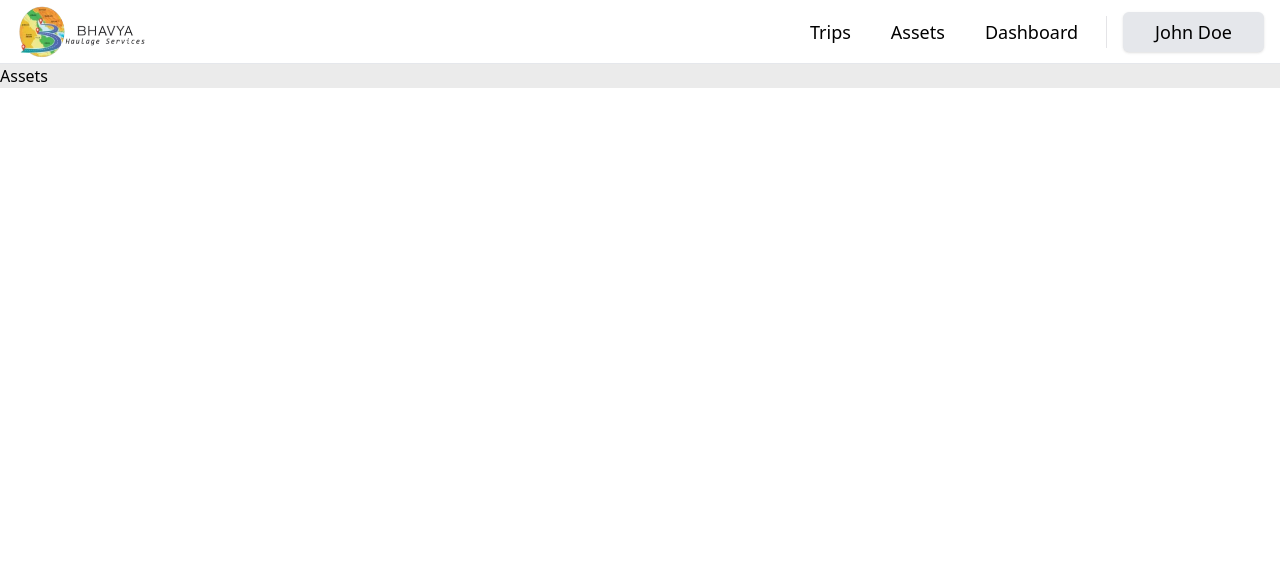
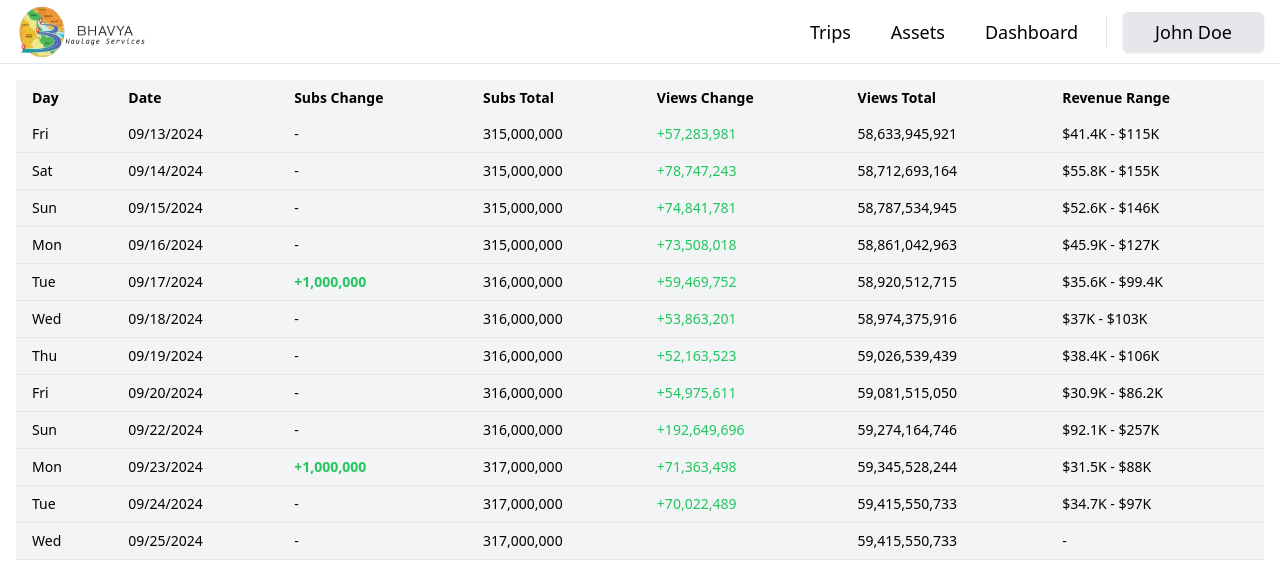
Before and after one commit to BuddyBoy26/BHS-Investor-Portal, a React (Vite) app in the folder BHS_frontend/: page /assets in a window 1280 px wide. Shown: the top 586 px of the page. Built offline with nearby package versions, Linux system fonts and the light colour scheme.

Commit message:
resolve merge conflict

```diff
--- a/BHS_frontend/src/Assets.jsx
+++ b/BHS_frontend/src/Assets.jsx
@@ -1,7 +1,12 @@
 import React from "react";
+import StatsTable from "./statsTable";
 
 const Assets = () => {
-  return <div>Assets</div>;
+  return (
+    <div className="w-full flex flex-col bg-white">
+      <StatsTable />
+    </div>
+  );
 };
 
 export default Assets;
--- a/BHS_frontend/src/Profile.jsx
+++ b/BHS_frontend/src/Profile.jsx
@@ -14,7 +14,7 @@ const user = {
 
 function Profile() {
   return (
-    <div className="bg-gray-50 min-h-screen py-8">
+    <div className="bg-gray-100 min-h-screen py-8">
       <div className="lg:w-2/3 mx-auto flex flex-col bg-white shadow-md rounded-lg p-6 items-center content-center my-4">
         <img
           className="h-28 justify-center max-w-28 items-center rounded-full my-4"
@@ -27,7 +27,7 @@ function Profile() {
           Info about you and your preferences across Google services
         </p> */}
 
-        <div className="bg-gray-50 p-4 rounded-lg w-5/6 flex flex-col items-center content-center">
+        <div className="bg-gray-100 p-4 rounded-lg w-5/6 flex flex-col items-center content-center">
           <h2 className="text-xl font-medium text-gray-900 my-5 text-center">
             Your profile information in Bhavya Investor Portal
           </h2>
--- a/BHS_frontend/src/StatsTable.jsx
+++ b/BHS_frontend/src/StatsTable.jsx
@@ -1,21 +1,117 @@
 // src/components/StatsTable.js
 
-import React from 'react';
+import React from "react";
 
 const StatsTable = () => {
   const data = [
-    { day: 'Fri', date: '09/13/2024', subsChange: '', subsTotal: '315,000,000', viewsChange: '+57,283,981', viewsTotal: '58,633,945,921', revenueRange: '$41.4K - $115K' },
-    { day: 'Sat', date: '09/14/2024', subsChange: '', subsTotal: '315,000,000', viewsChange: '+78,747,243', viewsTotal: '58,712,693,164', revenueRange: '$55.8K - $155K' },
-    { day: 'Sun', date: '09/15/2024', subsChange: '', subsTotal: '315,000,000', viewsChange: '+74,841,781', viewsTotal: '58,787,534,945', revenueRange: '$52.6K - $146K' },
-    { day: 'Mon', date: '09/16/2024', subsChange: '', subsTotal: '315,000,000', viewsChange: '+73,508,018', viewsTotal: '58,861,042,963', revenueRange: '$45.9K - $127K' },
-    { day: 'Tue', date: '09/17/2024', subsChange: '+1,000,000', subsTotal: '316,000,000', viewsChange: '+59,469,752', viewsTotal: '58,920,512,715', revenueRange: '$35.6K - $99.4K' },
-    { day: 'Wed', date: '09/18/2024', subsChange: '', subsTotal: '316,000,000', viewsChange: '+53,863,201', viewsTotal: '58,974,375,916', revenueRange: '$37K - $103K' },
-    { day: 'Thu', date: '09/19/2024', subsChange: '', subsTotal: '316,000,000', viewsChange: '+52,163,523', viewsTotal: '59,026,539,439', revenueRange: '$38.4K - $106K' },
-    { day: 'Fri', date: '09/20/2024', subsChange: '', subsTotal: '316,000,000', viewsChange: '+54,975,611', viewsTotal: '59,081,515,050', revenueRange: '$30.9K - $86.2K' },
-    { day: 'Sun', date: '09/22/2024', subsChange: '', subsTotal: '316,000,000', viewsChange: '+192,649,696', viewsTotal: '59,274,164,746', revenueRange: '$92.1K - $257K' },
-    { day: 'Mon', date: '09/23/2024', subsChange: '+1,000,000', subsTotal: '317,000,000', viewsChange: '+71,363,498', viewsTotal: '59,345,528,244', revenueRange: '$31.5K - $88K' },
-    { day: 'Tue', date: '09/24/2024', subsChange: '', subsTotal: '317,000,000', viewsChange: '+70,022,489', viewsTotal: '59,415,550,733', revenueRange: '$34.7K - $97K' },
-    { day: 'Wed', date: '09/25/2024', subsChange: '', subsTotal: '317,000,000', viewsChange: '', viewsTotal: '59,415,550,733', revenueRange: '' },
+    {
+      day: "Fri",
+      date: "09/13/2024",
+      subsChange: "",
+      subsTotal: "315,000,000",
+      viewsChange: "+57,283,981",
+      viewsTotal: "58,633,945,921",
+      revenueRange: "$41.4K - $115K",
+    },
+    {
+      day: "Sat",
+      date: "09/14/2024",
+      subsChange: "",
+      subsTotal: "315,000,000",
+      viewsChange: "+78,747,243",
+      viewsTotal: "58,712,693,164",
+      revenueRange: "$55.8K - $155K",
+    },
+    {
+      day: "Sun",
+      date: "09/15/2024",
+      subsChange: "",
+      subsTotal: "315,000,000",
+      viewsChange: "+74,841,781",
+      viewsTotal: "58,787,534,945",
+      revenueRange: "$52.6K - $146K",
+    },
+    {
+      day: "Mon",
+      date: "09/16/2024",
+      subsChange: "",
+      subsTotal: "315,000,000",
+      viewsChange: "+73,508,018",
+      viewsTotal: "58,861,042,963",
+      revenueRange: "$45.9K - $127K",
+    },
+    {
+      day: "Tue",
+      date: "09/17/2024",
+      subsChange: "+1,000,000",
+      subsTotal: "316,000,000",
+      viewsChange: "+59,469,752",
+      viewsTotal: "58,920,512,715",
+      revenueRange: "$35.6K - $99.4K",
+    },
+    {
+      day: "Wed",
+      date: "09/18/2024",
+      subsChange: "",
+      subsTotal: "316,000,000",
+      viewsChange: "+53,863,201",
+      viewsTotal: "58,974,375,916",
+      revenueRange: "$37K - $103K",
+    },
+    {
+      day: "Thu",
+      date: "09/19/2024",
+      subsChange: "",
+      subsTotal: "316,000,000",
+      viewsChange: "+52,163,523",
+      viewsTotal: "59,026,539,439",
+      revenueRange: "$38.4K - $106K",
+    },
+    {
+      day: "Fri",
+      date: "09/20/2024",
+      subsChange: "",
+      subsTotal: "316,000,000",
+      viewsChange: "+54,975,611",
+      viewsTotal: "59,081,515,050",
+      revenueRange: "$30.9K - $86.2K",
+    },
+    {
+      day: "Sun",
+      date: "09/22/2024",
+      subsChange: "",
+      subsTotal: "316,000,000",
+      viewsChange: "+192,649,696",
+      viewsTotal: "59,274,164,746",
+      revenueRange: "$92.1K - $257K",
+    },
+    {
+      day: "Mon",
+      date: "09/23/2024",
+      subsChange: "+1,000,000",
+      subsTotal: "317,000,000",
+      viewsChange: "+71,363,498",
+      viewsTotal: "59,345,528,244",
+      revenueRange: "$31.5K - $88K",
+    },
+    {
+      day: "Tue",
+      date: "09/24/2024",
+      subsChange: "",
+      subsTotal: "317,000,000",
+      viewsChange: "+70,022,489",
+      viewsTotal: "59,415,550,733",
+      revenueRange: "$34.7K - $97K",
+    },
+    {
+      day: "Wed",
+      date: "09/25/2024",
+      subsChange: "",
+      subsTotal: "317,000,000",
+      viewsChange: "",
+      viewsTotal: "59,415,550,733",
+      revenueRange: "",
+    },
   ];
 
   return (
@@ -33,20 +129,28 @@ const StatsTable = () => {
               <th className="px-4 py-2 text-left">Revenue Range</th>
             </tr>
           </thead>
-          <tbody>
+          <tbody className="bg-gray-100">
             {data.map((item, index) => (
               <tr key={index} className="border-b">
                 <td className="px-4 py-2">{item.day}</td>
                 <td className="px-4 py-2">{item.date}</td>
-                <td className={`px-4 py-2 ${item.subsChange ? 'text-green-500 font-bold' : ''}`}>
-                  {item.subsChange || '-'}
+                <td
+                  className={`px-4 py-2 ${
+                    item.subsChange ? "text-green-500 font-bold" : ""
+                  }`}
+                >
+                  {item.subsChange || "-"}
                 </td>
                 <td className="px-4 py-2">{item.subsTotal}</td>
-                <td className={`px-4 py-2 ${item.viewsChange ? 'text-green-500' : ''}`}>
+                <td
+                  className={`px-4 py-2 ${
+                    item.viewsChange ? "text-green-500" : ""
+                  }`}
+                >
                   {item.viewsChange}
                 </td>
                 <td className="px-4 py-2">{item.viewsTotal}</td>
-                <td className="px-4 py-2">{item.revenueRange || '-'}</td>
+                <td className="px-4 py-2">{item.revenueRange || "-"}</td>
               </tr>
             ))}
           </tbody>
```
